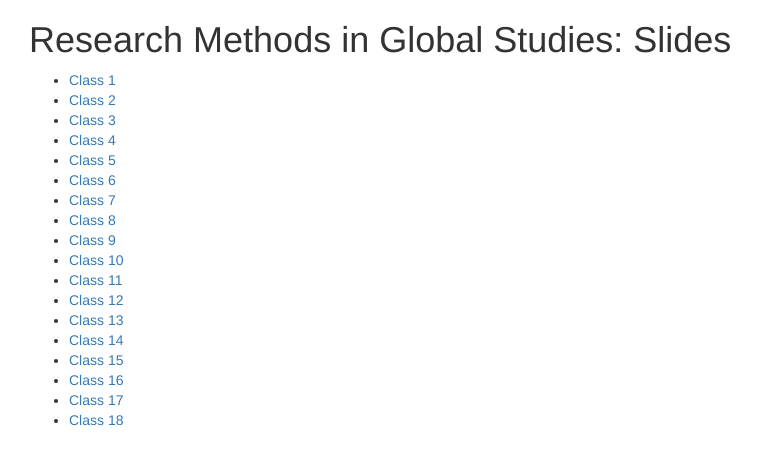
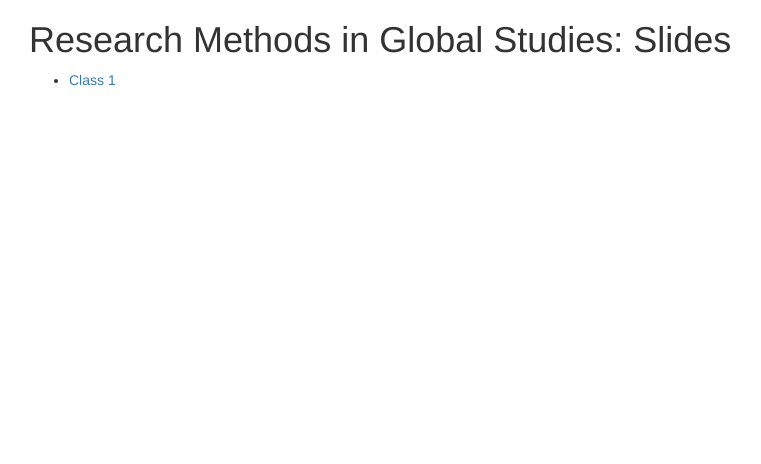
Before and after one commit to JohnPalmer/GSRM2018-Slides, a plain HTML site: page index.html in a window 1280 px wide. Shown: the whole page, without its empty margins (26-787 px from the left). Drawn offline with nearby package versions, Linux system fonts and the light colour scheme.

Commit message:
Update index.html

```diff
--- a/index.html
+++ b/index.html
@@ -33,7 +33,9 @@
       <div class="row">
       <h1>Research Methods in Global Studies: Slides</h1>
       <ul>
-      <li><a href="class01.html">Class 1</a></li>
+      <li><a href="class01">Class 1</a></li>
+
+  <!--
       <li><a href="class02.html">Class 2</a></li>
       <li><a href="class03.html">Class 3</a></li>
       <li><a href="class04.html">Class 4</a></li>
@@ -50,7 +52,7 @@
       <li><a href="class15.html">Class 15</a></li>
       <li><a href="class16.html">Class 16</a></li>
       <li><a href="class17.html">Class 17</a></li>
-      <li><a href="class18.html">Class 18</a></li>
+      <li><a href="class18.html">Class 18</a></li> -->
              </ul>
 
         </div>
```
